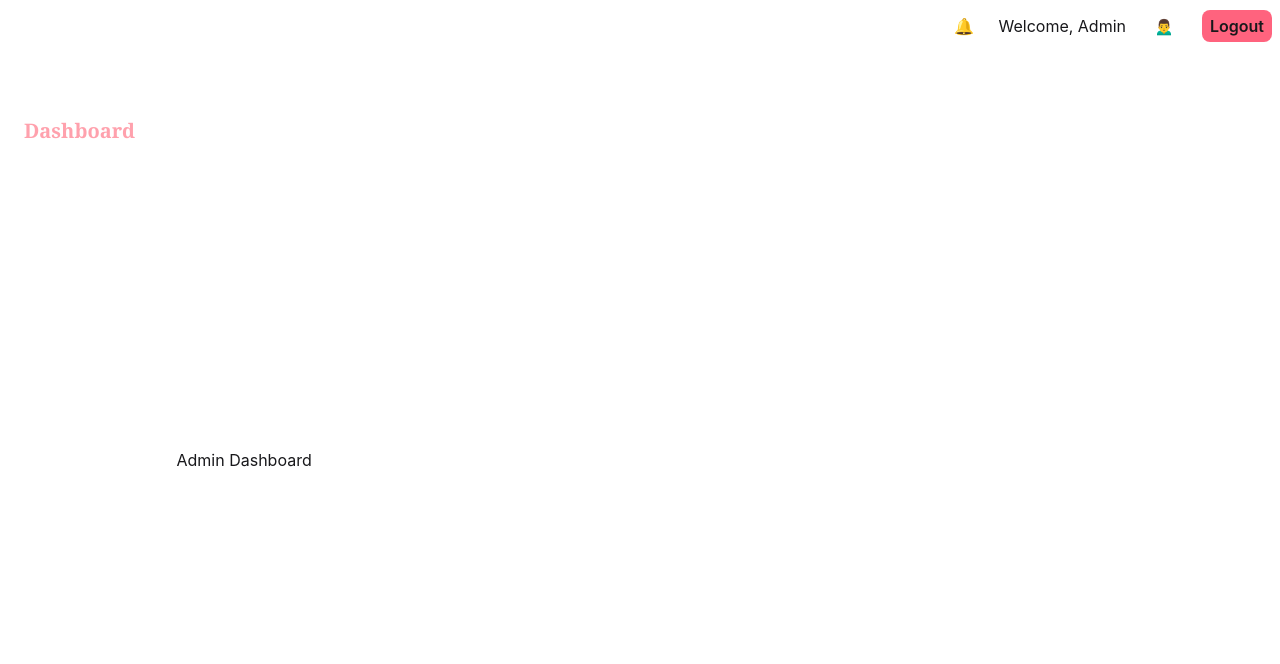
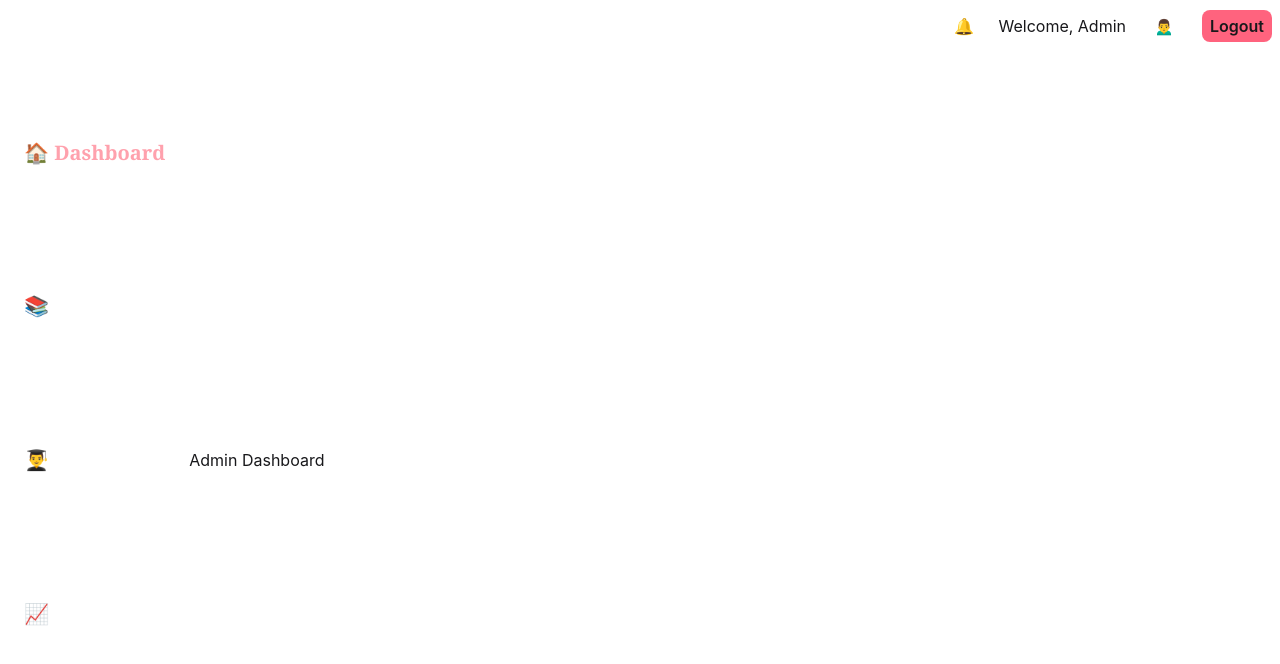
Before and after one commit to Sk-Pandey/CampusConnect, a React (Vite) app: page /login in a window 1280 px wide. Both pictures are taken after a click on the button "Login as Admin". Shown: the top 664 px of the page. Built offline with nearby package versions, Linux system fonts and the light colour scheme.

Commit message:
dynminc side bar setup

```diff
--- a/src/components/Sidebar.jsx
+++ b/src/components/Sidebar.jsx
@@ -1,55 +1,80 @@
-import React from "react";
+import React, { useContext } from "react";
 import { NavLink } from "react-router-dom";
+import { AuthContext } from "../context/AuthContext";
 
 const Sidebar = () => {
   const navLinkClass = ({ isActive }) =>
     isActive ? "text-rose-300" : "text-white";
-
+  const { user } = useContext(AuthContext);
+  const menu =
+    user.role === "admin"
+      ? [
+          {
+            id: 1,
+            name: "🏠 Dashboard",
+            path: "",
+          },
+          {
+            id: 2,
+            name: "📚 Courses",
+            path: "courses",
+          },
+          {
+            id: 3,
+            name: "👨‍🎓 Students",
+            path: "students",
+          },
+          {
+            id: 4,
+            name: "📈 Analytics",
+            path: "analytics",
+          },
+          {
+            id: 5,
+            name: "⚙ Settings",
+            path: "settings",
+          },
+        ]
+      : [
+          {
+            id: 1,
+            name: "🏠 Dashboard",
+            path: "",
+          },
+          {
+            id: 2,
+            name: "📚 My Courses",
+            path: "courses",
+          },
+          {
+            id: 3,
+            name: "📝 Assignments",
+            path: "assignments",
+          },
+          {
+            id: 4,
+            name: "👤 Profile",
+            path: "profile",
+          },
+          {
+            id: 5,
+            name: "⚙ Settings",
+            path: "settings",
+          },
+        ];
   return (
     <>
       <header className="p-2">
         <nav className="flex flex-col h-[100vh] justify-around text-xl font-semibold font-serif p-4 list-none">
-          <li>
-            <NavLink to="" end className={navLinkClass}>
-              Dashboard
-            </NavLink>
-          </li>
-
-          <li>
-            <NavLink to="courses" className={navLinkClass}>
-              Courses
-            </NavLink>
-          </li>
-
-          <li>
-            <NavLink to="assignments" className={navLinkClass}>
-              Assignments
-            </NavLink>
-          </li>
-
-          <li>
-            <NavLink to="students" className={navLinkClass}>
-              Students
-            </NavLink>
-          </li>
-
-          <li>
-            <NavLink to="analytics" className={navLinkClass}>
-              Analytics
-            </NavLink>
-          </li>
-
-          <li>
-            <NavLink to="profile" className={navLinkClass}>
-              Profile
-            </NavLink>
-          </li>
-
-          <li>
-            <NavLink to="settings" className={navLinkClass}>
-              Settings
-            </NavLink>
-          </li>
+          {menu.map((item) => (
+            <div key={item.id}>
+              <li>
+                <NavLink to={item.path} end className={navLinkClass}>
+                  {item.name}
+                </NavLink>
+              </li>
+            </div>
+          ))}
         </nav>
       </header>
     </>
```
